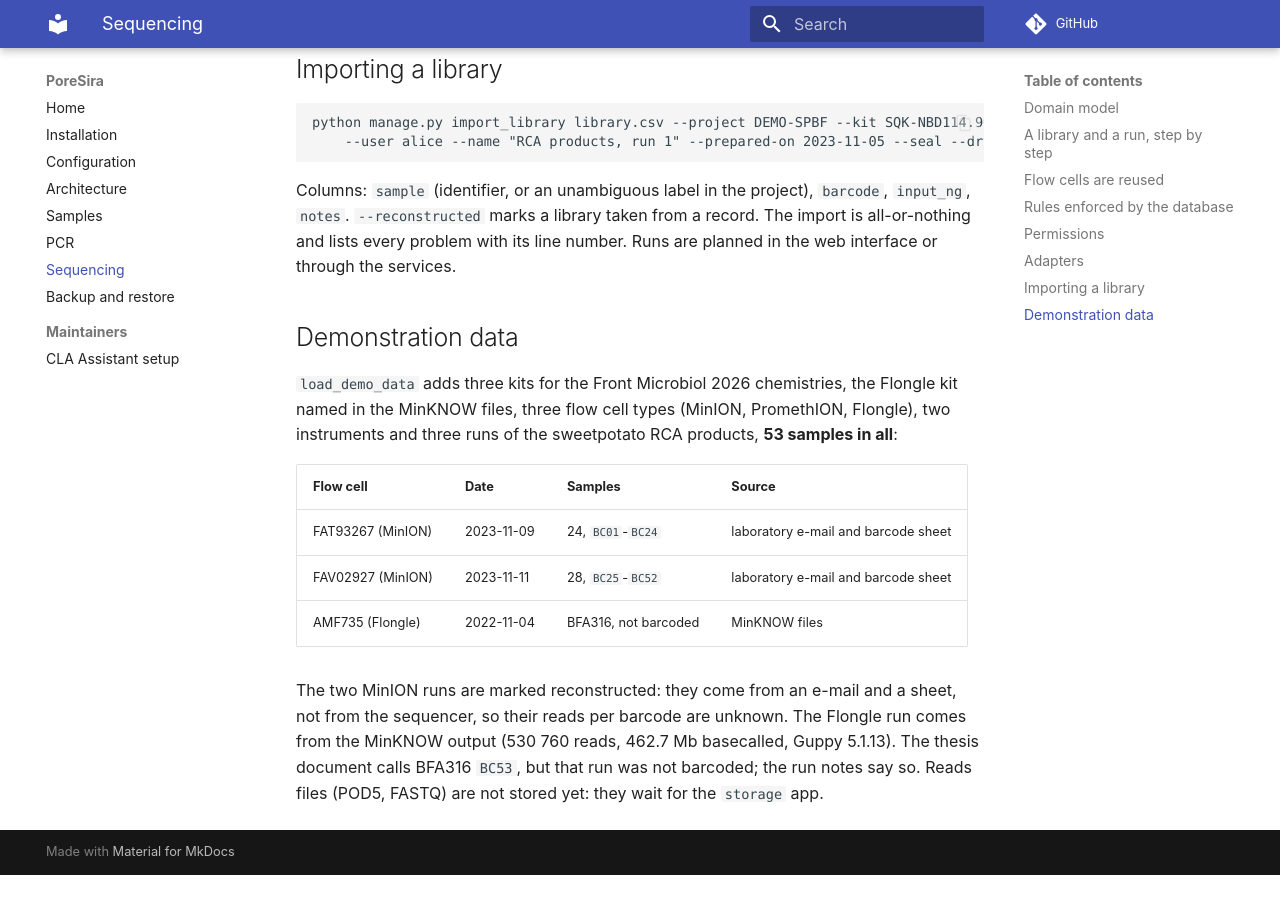
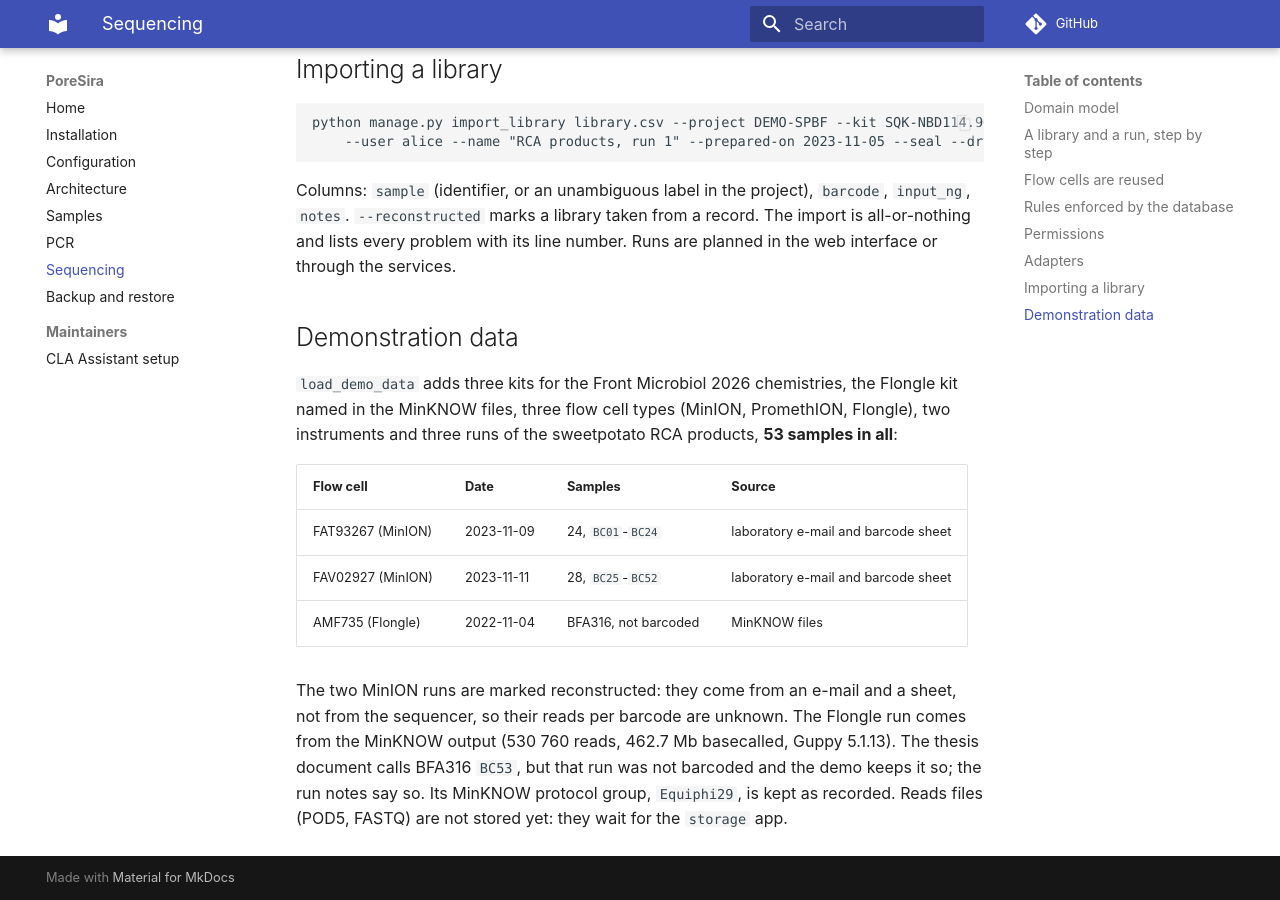
Before and after one commit to etibiri/poresira, an MkDocs documentation site: the page built from docs/sequencing.md, in a window 1280 px wide and 900 px high, scrolled down 2838 px. Built offline with MkDocs 1.6.1 and Material for MkDocs 9.7.7, drawn with Linux system fonts in a browser that asks for light colours; comment, search, counter and statistics services are not loaded; before the commit the page ends 3713 px from its top, so only the background shows below that.

Commit message:
docs(sequencing): keep the Equiphi29 protocol group and the unbarcoded Flongle run of BFA316

```diff
--- a/docs/sequencing.md
+++ b/docs/sequencing.md
@@ -112,5 +112,6 @@ three runs of the sweetpotato RCA products, **53 samples in all**:
 The two MinION runs are marked reconstructed: they come from an e-mail and a sheet, not from the
 sequencer, so their reads per barcode are unknown. The Flongle run comes from the MinKNOW output
 (530 760 reads, 462.7 Mb basecalled, Guppy 5.1.13). The thesis document calls BFA316 `BC53`, but
-that run was not barcoded; the run notes say so. Reads files (POD5, FASTQ) are not stored yet: they
+that run was not barcoded and the demo keeps it so; the run notes say so. Its MinKNOW protocol
+group, `Equiphi29`, is kept as recorded. Reads files (POD5, FASTQ) are not stored yet: they
 wait for the `storage` app.
```
Also changed, not shown: poresira/samples/demo/data/README.md (+2 -2 lines), 1 other file.
